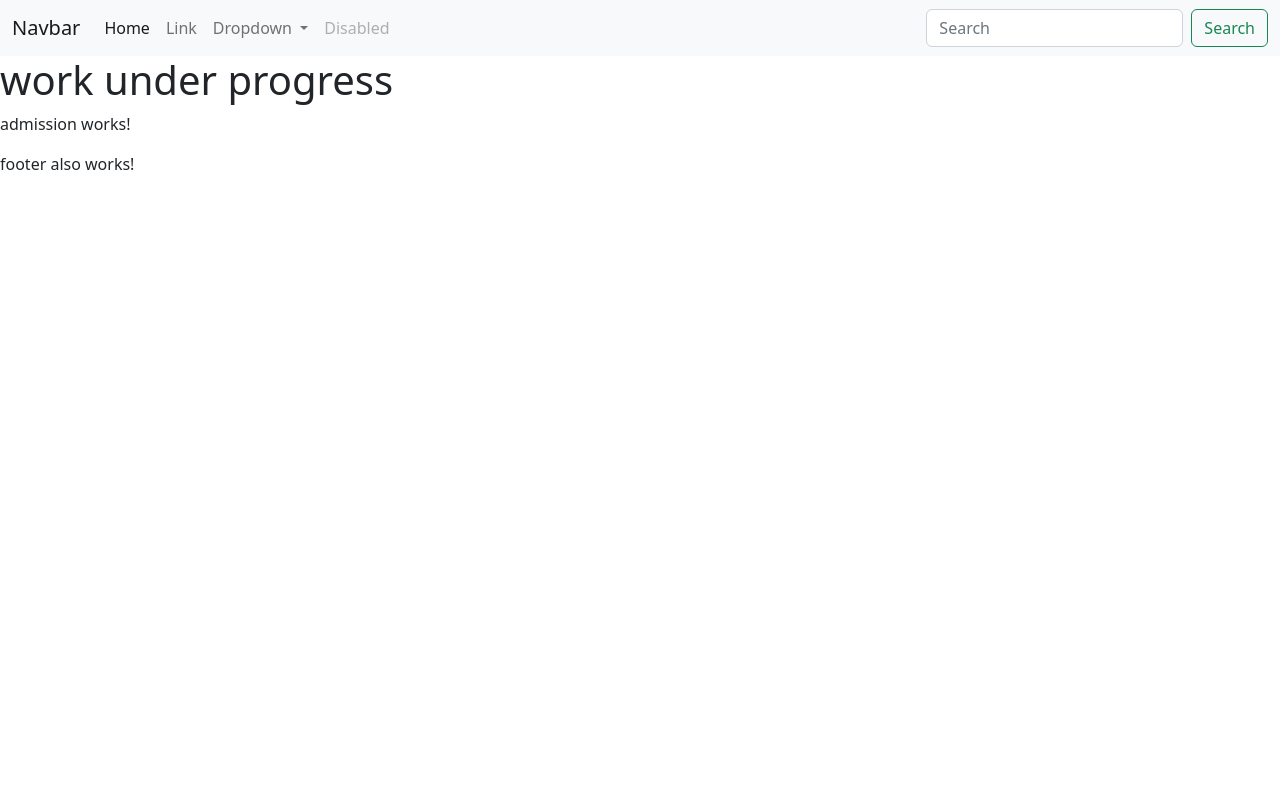
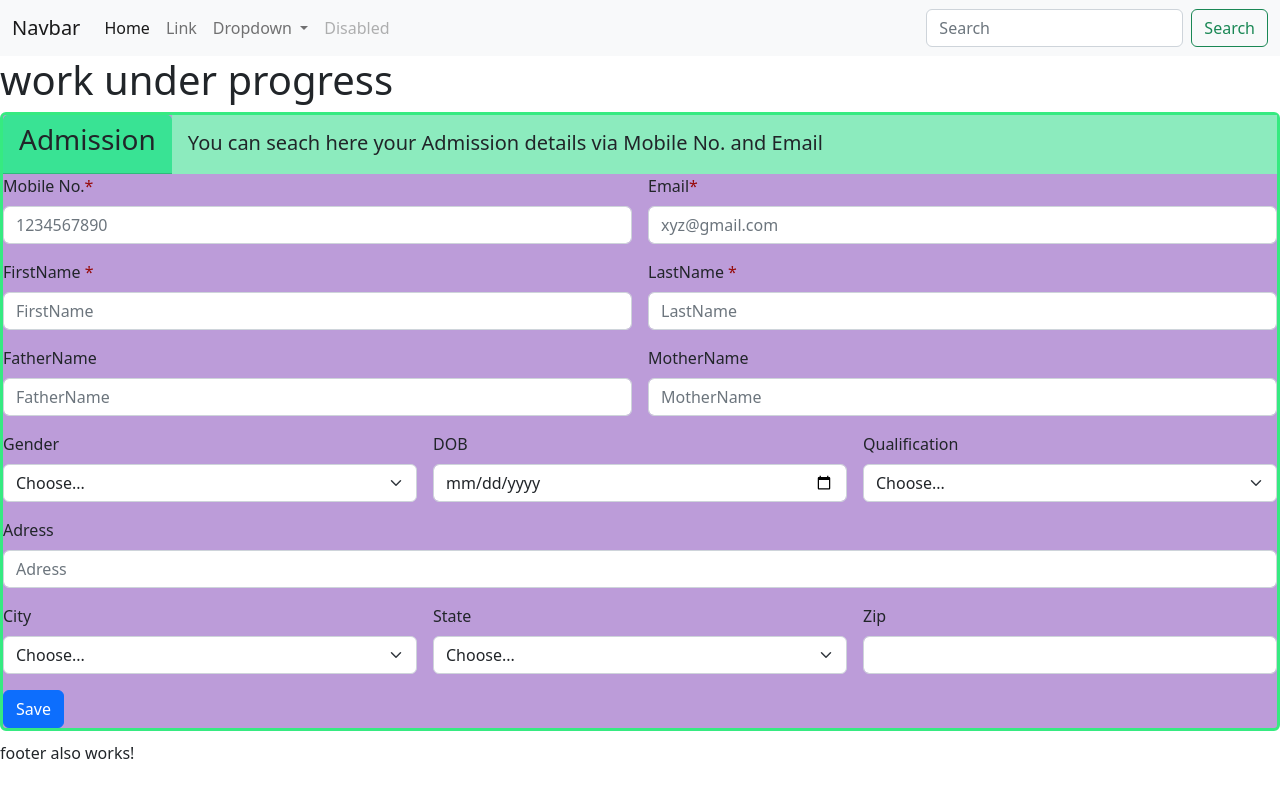
Before and after one commit to AntvertSoftware/FutureManagmentSystem, an Angular app in the folder FutureManagmentApp/: page / in a window 1280 px wide. Built offline with nearby package versions, Linux system fonts and the light colour scheme.

Commit message:
admission form added

```diff
--- a/FutureManagmentApp/src/app/admission/admission-routing.module.ts
+++ b/FutureManagmentApp/src/app/admission/admission-routing.module.ts
@@ -1,10 +1,11 @@
 import { NgModule } from '@angular/core';
 import { RouterModule, Routes } from '@angular/router';
 import { AdmissionComponent } from './admission.component';
+
 import { LeadComponent } from './components/lead/lead.component';
 
 const routes: Routes = [{ path: '', component: AdmissionComponent },
-{path:"lead",component:LeadComponent}];
+{ path: "lead", component: LeadComponent }];
 
 @NgModule({
   imports: [RouterModule.forChild(routes)],
--- a/FutureManagmentApp/src/app/admission/admission.component.css
+++ b/FutureManagmentApp/src/app/admission/admission.component.css
@@ -0,0 +1,26 @@
+.card-header {
+    background-color: rgb(57, 227, 148);
+}
+
+.card-body {
+    background-color: rgb(140, 235, 190);
+}
+
+
+.card {
+    background-color: rgb(188, 156, 217);
+    display: flex;
+    justify-content: space-between;
+    flex-direction: row;
+    flex-wrap: wrap;
+    /* for border color */
+    border: 3px solid rgb(54, 234, 129);
+    /* for height and width */
+    height: auto;
+    width: auto;
+    /* for center */
+    margin: 0 auto;
+    float: none;
+    margin-bottom: 10px;
+
+}
--- a/FutureManagmentApp/src/app/admission/admission.component.html
+++ b/FutureManagmentApp/src/app/admission/admission.component.html
@@ -1 +1,81 @@
-<p>admission works!</p>
+<div class="card">
+    <div class="card-header">
+     <h3>Admission</h3>
+    </div>
+    <div class="card-body">
+      <h5 class="card-text">You can seach here your Admission details via Mobile No. and Email</h5>
+    </div>
+
+    <div>
+      <form class="row g-3">
+        <div class="col-md-6">
+          <label for="Mobile" class="form-label">Mobile No.<span style="color: rgb(151, 11, 11);">*</span></label>
+          <input type="number" class="form-control" id="Mobile" placeholder="1234567890">
+        </div>
+        <div class="col-md-6">
+          <label for="inputEmail4" class="form-label">Email<span style="color: rgb(151, 11, 11);">*</span></label>
+          <input type="email" class="form-control" id="inputEmail4" placeholder="xyz@gmail.com">
+        </div>
+        <div class="col-md-6">
+          <label for="FirstName" class="form-label">FirstName <span style="color: rgb(151, 11, 11);">*</span></label>
+          <input type="text" class="form-control" id="FirstName" placeholder="FirstName">
+        </div>
+        <div class="col-md-6">
+          <label for="LastName" class="form-label">LastName <span style="color: rgb(151, 11, 11);">*</span></label>
+          <input type="text" class="form-control" id="LastName" placeholder="LastName">
+        </div>
+        <div class="col-md-6">
+          <label for="FatherName" class="form-label">FatherName</label>
+          <input type="text" class="form-control" id="FatherName" placeholder="FatherName">
+        </div>
+        <div class="col-md-6">
+          <label for="MotherName" class="form-label">MotherName</label>
+          <input type="text" class="form-control" id="MotherName" placeholder="MotherName">
+        </div>
+        <div class="col-md-4">
+          <label for="inputState" class="form-label">Gender</label>
+          <select id="inputState" class="form-select" placeholder="Gender">
+            <option selected>Choose...</option>
+            <option>...</option>
+          </select>
+        </div>
+        <div class="col-md-4">
+          <label for="DOB" class="form-label">DOB</label>
+          <input type="date" class="form-control" id="DOB" placeholder="Date Of Birth">
+        </div>
+        <div class="col-md-4">
+          <label for="Qualification" class="form-label">Qualification</label>
+          <select id="inputState" class="form-select">
+            <option selected>Choose...</option>
+            <option>...</option>
+          </select>
+        </div>
+        <div class="col-12">
+            <label for="Adress" class="form-label">Adress</label>
+            <input type="text" class="form-control" id="Adress" placeholder="Adress">
+          </div>
+        <div class="col-md-4">
+          <label for="inputCity" class="form-label">City</label>
+          <select id="inputState" class="form-select">
+            <option selected>Choose...</option>
+            <option>...</option>
+          </select>
+        </div>
+        <div class="col-md-4">
+          <label for="inputState" class="form-label">State</label>
+          <select id="inputState" class="form-select">
+            <option selected>Choose...</option>
+            <option>...</option>
+          </select>
+        </div>
+        <div class="col-md-4">
+          <label for="inputZip" class="form-label">Zip</label>
+          <input type="text" class="form-control" id="inputZip">
+        </div>
+
+        <div class="col-12">
+          <button type="submit" class="btn btn-primary">Save</button>
+        </div>
+      </form>
+    </div>
+  </div>
--- a/FutureManagmentApp/src/app/app.module.ts
+++ b/FutureManagmentApp/src/app/app.module.ts
@@ -1,10 +1,11 @@
 import { NgModule } from '@angular/core';
-import { BrowserModule } from '@angular/platform-browser';
+
 
 import { AppRoutingModule } from './app-routing.module';
 import { AppComponent } from './app.component';
 import { HeaderComponent } from './header/header.component';
 import { FooterComponent } from './footer/footer.component';
+import { BrowserModule } from '@angular/platform-browser';
 
 @NgModule({
   declarations: [
```
Also changed, not shown: FutureManagmentApp/src/app/admission/admission.module.ts (+5 -2 lines).
